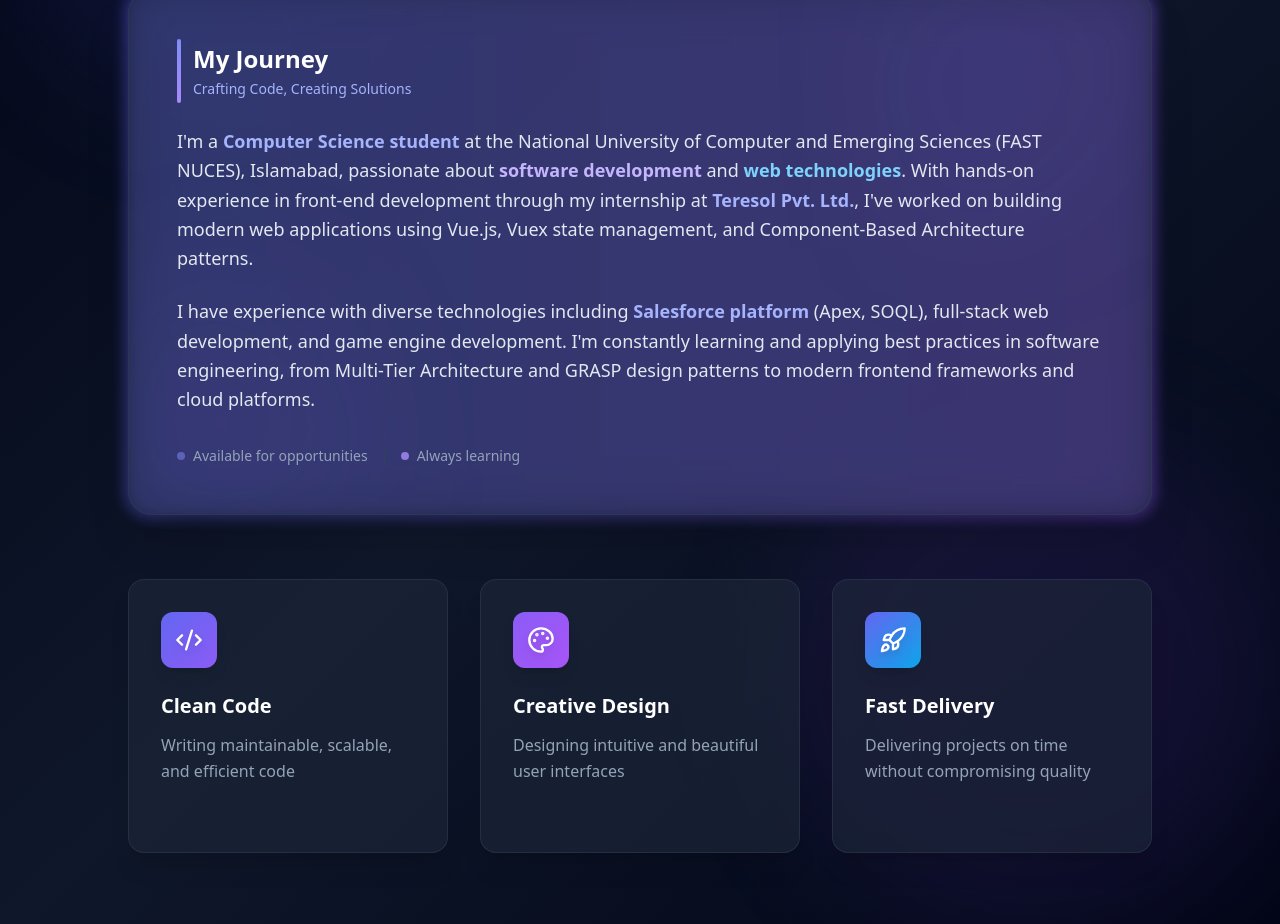
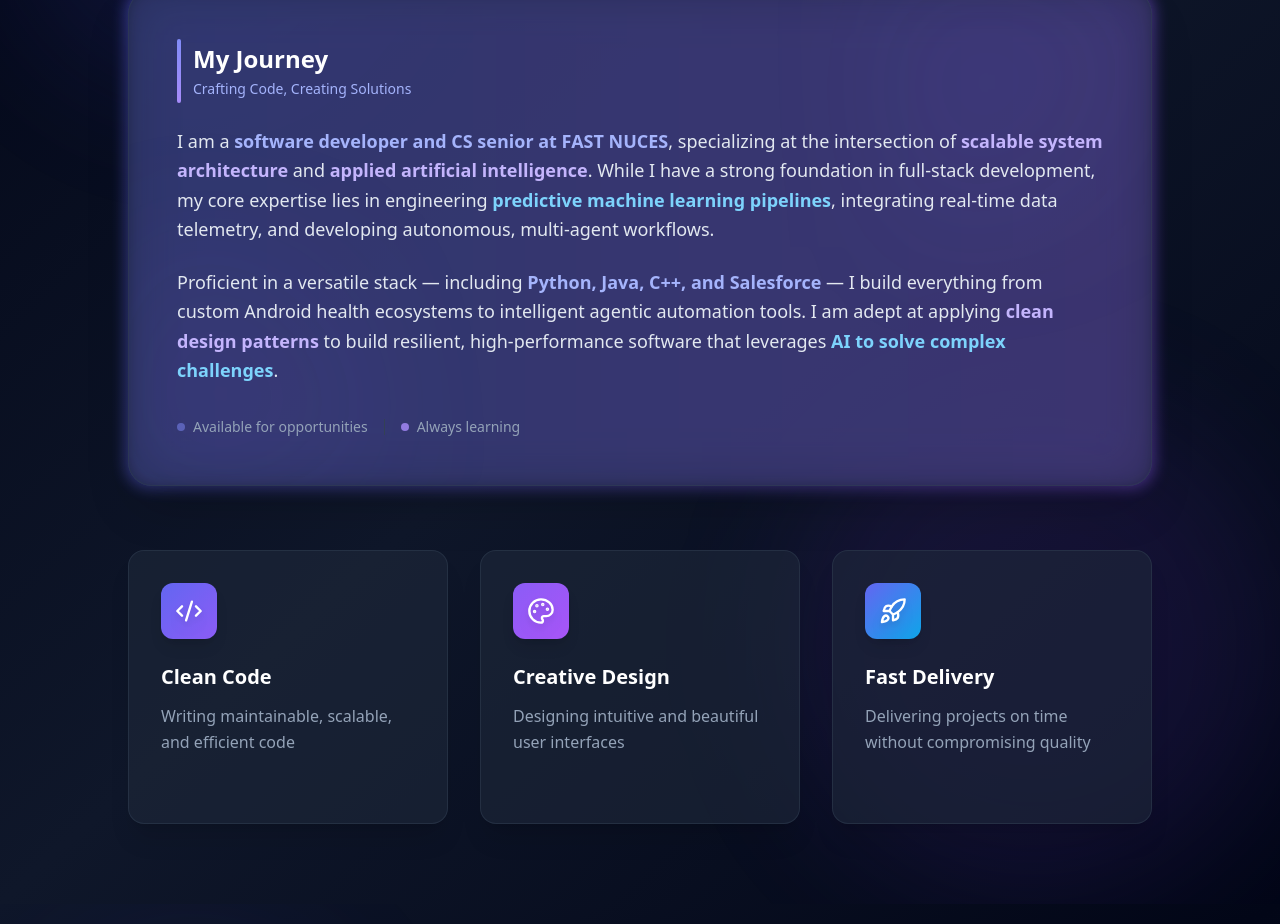
Before and after one commit to zohaybhassan/Portfolio, a React (Vite) app: page / in a window 1280 px wide. Shown: the part 1078-2002 px from the top of the page. Built offline with nearby package versions, Linux system fonts and the light colour scheme.

Commit message:
content: update About Me bio to senior/AI-focused description

```diff
--- a/src/components/About.tsx
+++ b/src/components/About.tsx
@@ -62,15 +62,17 @@ export default function About() {
                 </div>
 
                 <p className="text-lg text-slate-200 leading-relaxed mb-6">
-                  I'm a <span className="font-semibold text-indigo-300">Computer Science student</span> at the National University of Computer and Emerging Sciences (FAST NUCES), Islamabad,
-                  passionate about <span className="font-semibold text-violet-300">software development</span> and <span className="font-semibold text-sky-300">web technologies</span>. With hands-on experience in front-end development through
-                  my internship at <span className="font-semibold text-indigo-300">Teresol Pvt. Ltd.</span>, I've worked on building modern web applications using
-                  Vue.js, Vuex state management, and Component-Based Architecture patterns.
+                  I am a <span className="font-semibold text-indigo-300">software developer and CS senior at FAST NUCES</span>, specializing at the intersection of
+                  <span className="font-semibold text-violet-300"> scalable system architecture</span> and <span className="font-semibold text-violet-300">applied artificial intelligence</span>.
+                  While I have a strong foundation in full-stack development, my core expertise lies in engineering
+                  <span className="font-semibold text-sky-300"> predictive machine learning pipelines</span>, integrating real-time data telemetry,
+                  and developing autonomous, multi-agent workflows.
                 </p>
                 <p className="text-lg text-slate-200 leading-relaxed">
-                  I have experience with diverse technologies including <span className="font-semibold text-indigo-300">Salesforce platform</span> (Apex, SOQL), full-stack web development,
-                  and game engine development. I'm constantly learning and applying best practices in software engineering, from
-                  Multi-Tier Architecture and GRASP design patterns to modern frontend frameworks and cloud platforms.
+                  Proficient in a versatile stack — including <span className="font-semibold text-indigo-300">Python, Java, C++, and Salesforce</span> — I build everything from
+                  custom Android health ecosystems to intelligent agentic automation tools. I am adept at applying
+                  <span className="font-semibold text-violet-300"> clean design patterns</span> to build resilient, high-performance software that leverages
+                  <span className="font-semibold text-sky-300"> AI to solve complex challenges</span>.
                 </p>
 
                 <div className="mt-8 flex items-center gap-4 text-sm text-slate-400">
```
